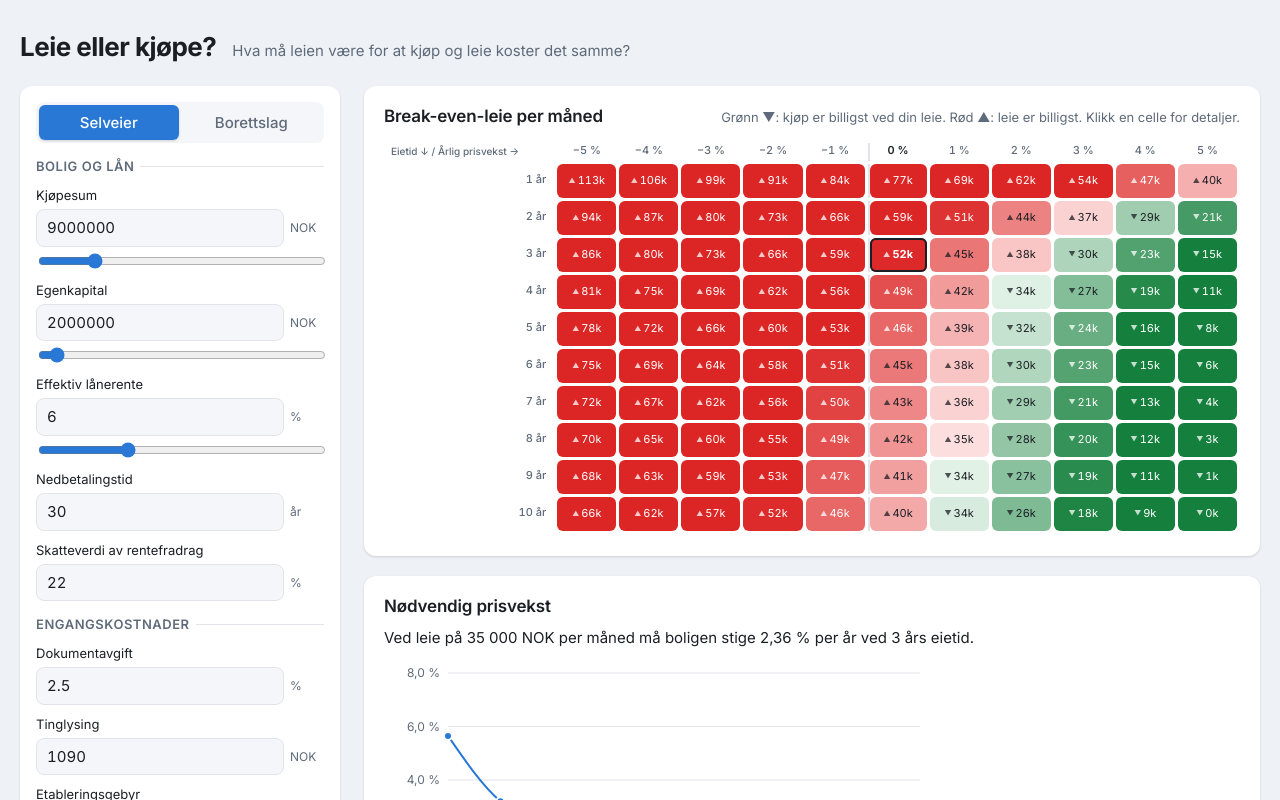
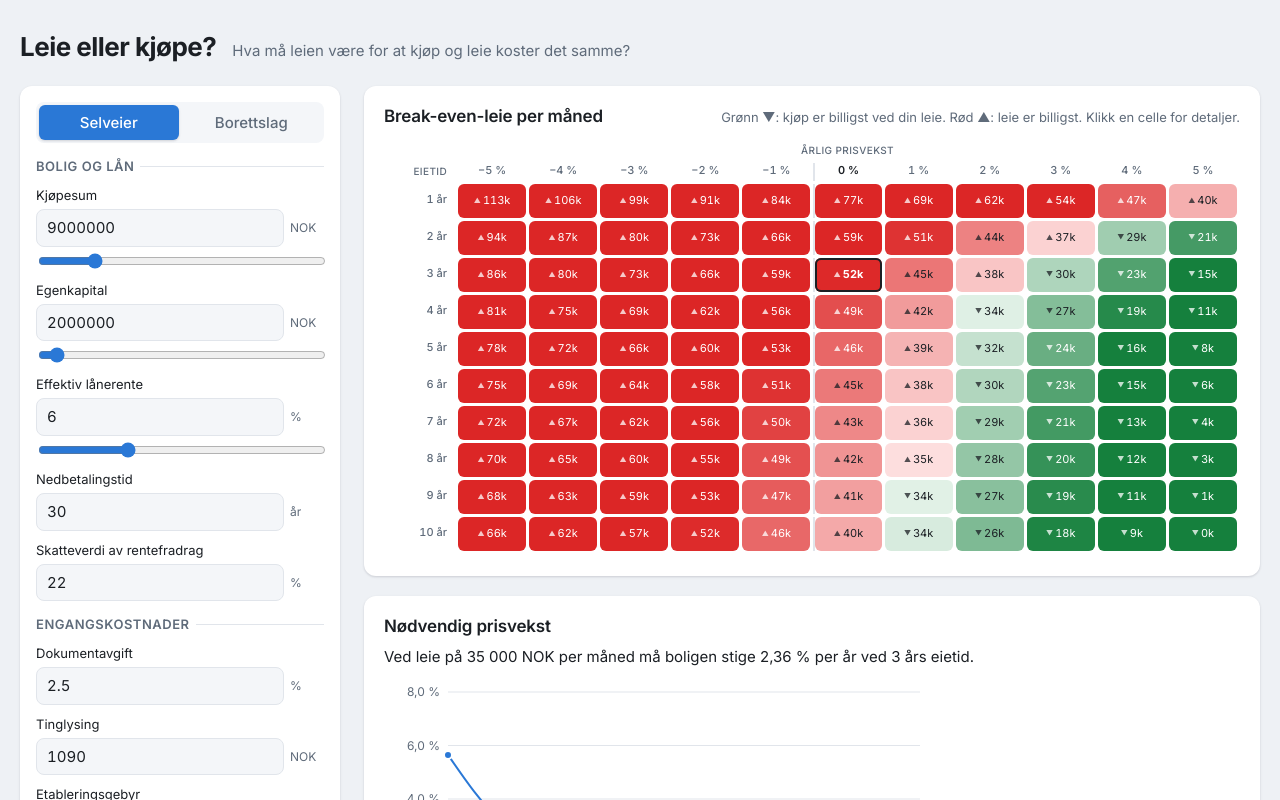
Before and after one commit to FredNors/bolig, a React (Vite) app: page / in a window 1280 px wide. Shown: the top 800 px of the page. Built offline with nearby package versions, Linux system fonts and the light colour scheme.

Commit message:
Compact matrix axis titles
Co-Authored-By: Claude Fable 5.1 <noreply@anthropic.com>

```diff
--- a/src/components/Matrix.css
+++ b/src/components/Matrix.css
@@ -44,8 +44,23 @@
 }
 
 .matrix th.corner {
-  text-align: left;
+  text-align: right;
   font-size: 10px;
+  text-transform: uppercase;
+  letter-spacing: 0.04em;
+  padding-right: 8px;
+}
+
+.matrix .axis-row td {
+  padding: 0;
+}
+
+.matrix th.axis-title {
+  text-align: center;
+  font-size: 10px;
+  text-transform: uppercase;
+  letter-spacing: 0.04em;
+  padding: 0 0 2px;
 }
 
 .matrix th[scope='row'] {
--- a/src/components/Matrix.tsx
+++ b/src/components/Matrix.tsx
@@ -38,9 +38,15 @@ export function Matrix({ state, dispatch }: MatrixProps) {
       <div className="matrix-scroll">
         <table>
           <thead>
+            <tr className="axis-row">
+              <td aria-hidden="true" />
+              <th scope="colgroup" colSpan={MATRIX_GROWTHS.length} className="axis-title">
+                {t.matrixGrowthAxis}
+              </th>
+            </tr>
             <tr>
               <th scope="col" className="corner">
-                {t.matrixYearsAxis} ↓ / {t.matrixGrowthAxis} →
+                {t.matrixYearsAxis}
               </th>
               {MATRIX_GROWTHS.map((g) => (
                 <th key={g} scope="col" className={g === 0 ? 'zero' : undefined}>
```
Also changed, not shown: 1 other file (tests, documents, lock files or other folders).
